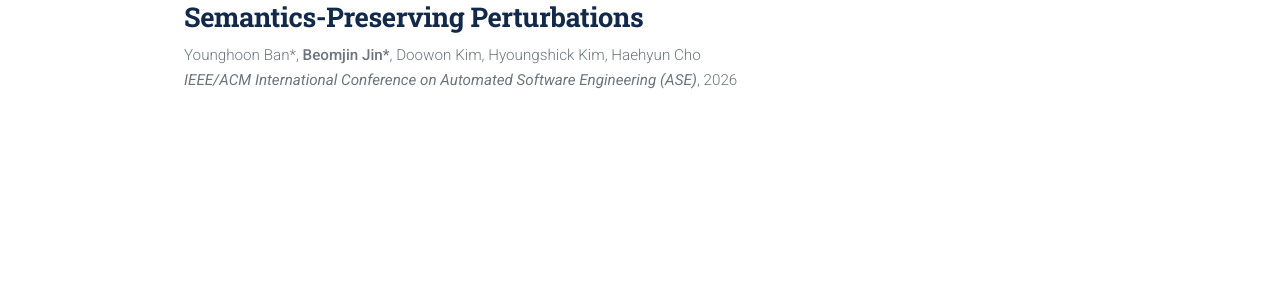
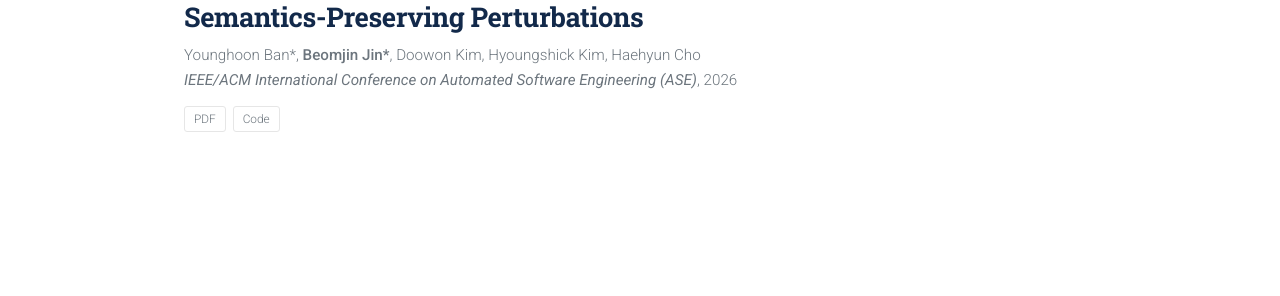
Before and after one commit to BJJINE/BJJINE.github.io, a Jekyll site: the page built from _publications/2026-10-raven.md, in a window 1280 px wide. Shown: the part 197-493 px from the top of the page. Built offline with Jekyll 4.4.1, drawn with Linux system fonts in a browser that asks for light colours.

Commit message:
Update 2026-10-raven.md

```diff
--- a/_publications/2026-10-raven.md
+++ b/_publications/2026-10-raven.md
@@ -6,4 +6,7 @@ date: 2026-10-14
 year: 2026
 authors: "Younghoon Ban*, <b>Beomjin Jin*</b>, Doowon Kim, Hyoungshick Kim, Haehyun Cho"
 venue: "IEEE/ACM International Conference on Automated Software Engineering (ASE)"
+links:
+  - { label: "PDF",  url: "/files/raven.pdf" }
+  - { label: "Code", url: "https://github.com/byhoon6279/RAVEN"}
 ---
```
